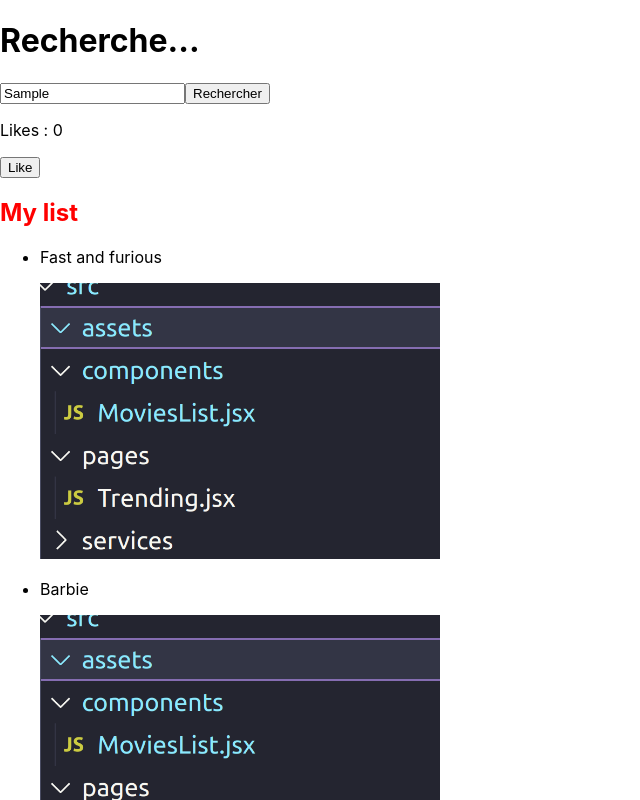
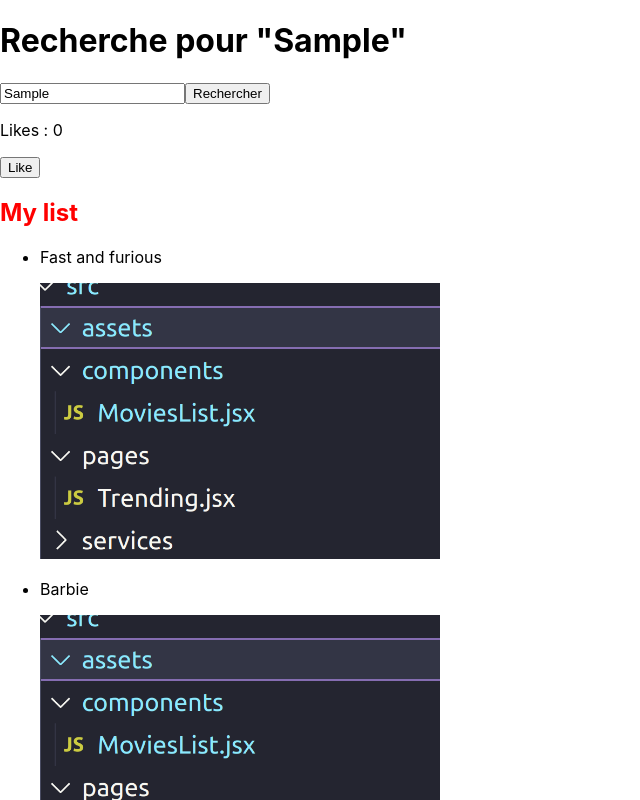
Before and after one commit to OnyJ/demo_movie_details, a React (Create React App) app: page / in a window 1280 px wide. Both pictures are taken after typing "Sample" into the empty fields and a click on the button "Rechercher". Shown: the top 800 px of the page, without its empty margins (0-640 px from the left). Built offline with nearby package versions, Linux system fonts and the light colour scheme.

Commit message:
SearchMovie: set page title based on research

```diff
--- a/src/pages/SearchMovie.jsx
+++ b/src/pages/SearchMovie.jsx
@@ -1,11 +1,13 @@
-import { useState } from "react";
+import { useEffect, useState } from "react";
 
 const SearchMovie = () => {
+  const [title, setTitle] = useState(<h1>Recherche...</h1>);
   const [search, setSearch] = useState("");
 
   const handleSubmit = (e) => {
     e.preventDefault();
     setSearch();
+    setTitle(<h1>Recherche pour "{search}"</h1>);
     alert("Recherche lancée pour " + search);
   };
 
@@ -16,7 +18,7 @@ const SearchMovie = () => {
 
   return (
     <>
-      <h1>Recherche...</h1>
+      {title}
       <form onSubmit={handleSubmit}>
         <input
           type="text"
--- a/src/pages/Trending.jsx
+++ b/src/pages/Trending.jsx
@@ -7,7 +7,7 @@ const Trending = () => {
 
   useEffect(() => {
     console.log("Trending");
-  }, [click])
+  }, [click]);
 
   const handleClick = () => {
     console.log("Clicked");
```
